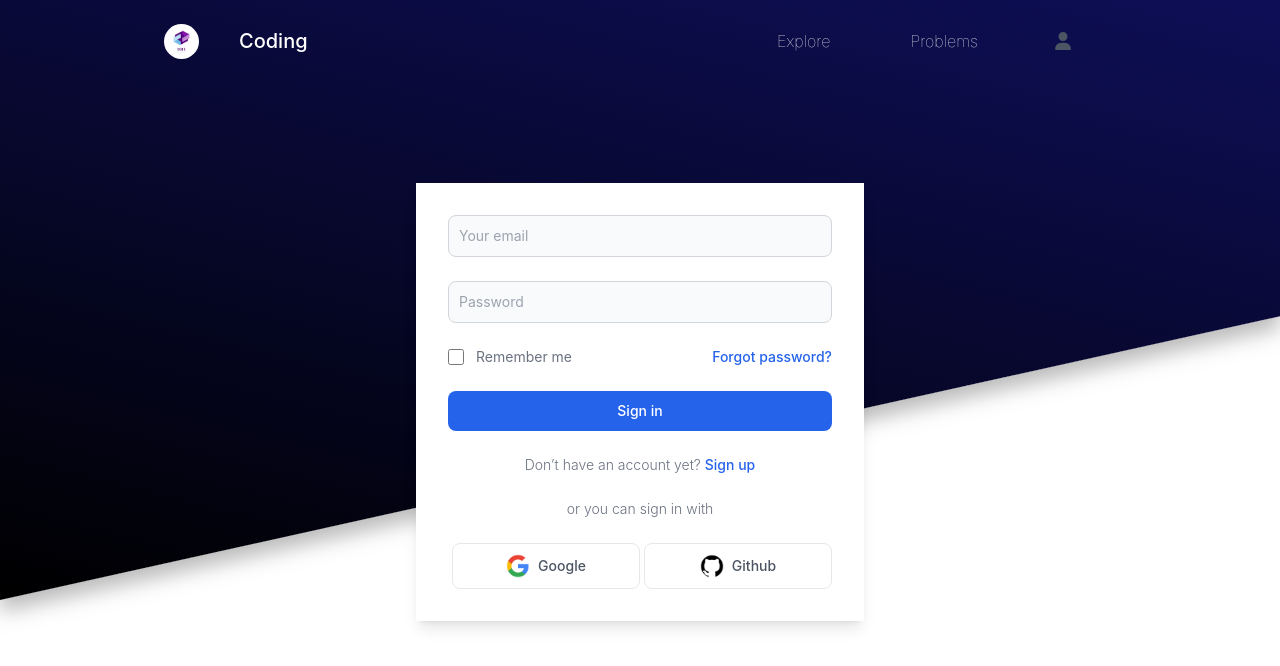
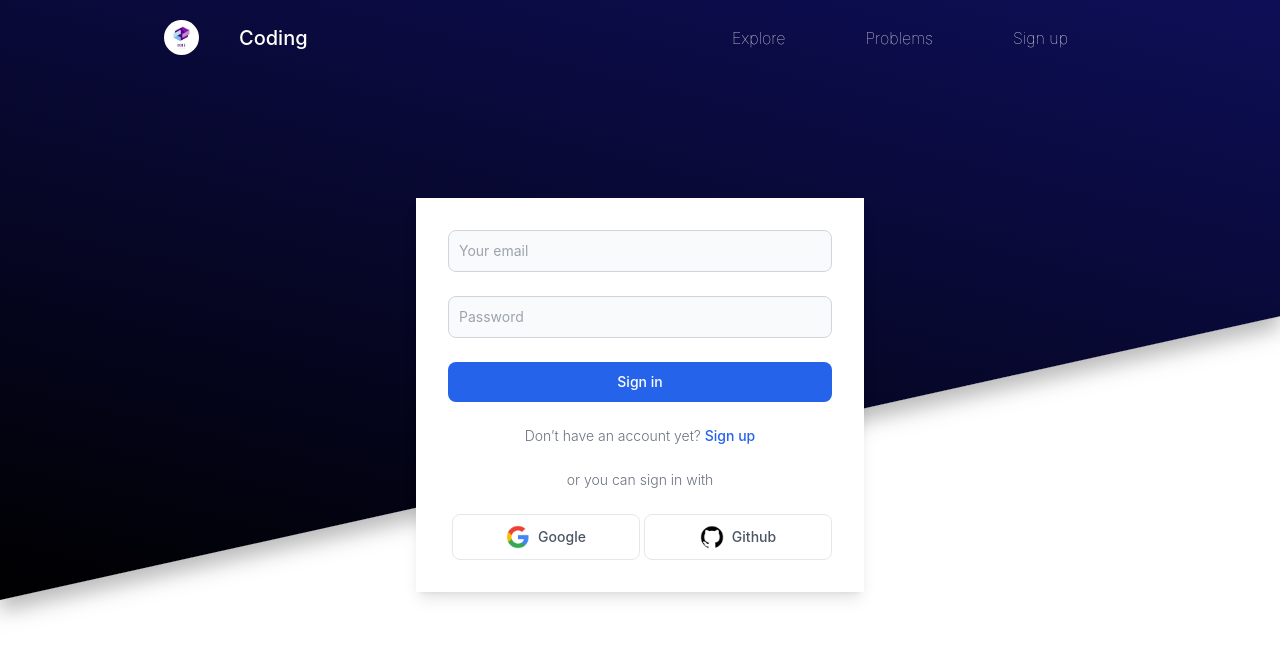
Before and after one commit to kamlesh3006/coding-challenge, a React (Create React App) app: page /signin in a window 1280 px wide. Shown: the top 666 px of the page. Built offline with nearby package versions, Linux system fonts and the light colour scheme; a small style sheet from the web is missing.

Commit message:
new folder structure

```diff
--- a/package.json
+++ b/package.json
@@ -7,6 +7,7 @@
     "@testing-library/jest-dom": "^5.17.0",
     "@testing-library/react": "^13.4.0",
     "@testing-library/user-event": "^13.5.0",
+    "axios": "^1.6.7",
     "react": "^18.2.0",
     "react-dom": "^18.2.0",
     "react-router-dom": "^6.22.0",
--- a/src/components/Explore.js
+++ b/src/components/Explore.js
@@ -1,11 +1,19 @@
 import React, { useRef, useState } from "react";
 import Navbar from "./Navbar";
 import Cards from "./Cards";
+import { Link, useNavigate } from 'react-router-dom';
 
 const Explore = () => {
+  const navigate = useNavigate();
+  const handleLogout = () => {
+    // Clear the authentication token from local storage
+    localStorage.removeItem('token');
+    // Redirect the user to the signin page or any other desired page
+    navigate('/signin');
+  };
   return (
     <div>
-      <Navbar textCol="gray-700" bgCol="gray-100" to="/signin" btn="Sign in" />
+      <Navbar textCol="gray-700" bgCol="gray-100" to="/signin" btn="Sign in" onLogout={handleLogout} />
       <section className="text-gray-600 mx-6 md:mx-24 body-font">
         <div className="container flex flex-wrap px-5 mx-auto items-center">
           <div className="text-start md:w-1/2 md:pr-12 md:py-8 md:border-b-0 mb-10 md:mb-0 pt-10">
--- a/src/components/Navbar.js
+++ b/src/components/Navbar.js
@@ -1,13 +1,32 @@
-import React, { useState } from "react";
+import React, { useState, useEffect } from "react";
 import "../css/Navbar.css";
-import Proptypes from "prop-types";
+import PropTypes from "prop-types";
 import { Link } from "react-router-dom";
 
 export default function Navbar(props) {
   const [dropdownOpen, setDropdownOpen] = useState(false);
+  const [isAuthenticated, setIsAuthenticated] = useState(false);
 
   const toggleDropdown = () => {
     setDropdownOpen(!dropdownOpen);
+  };
+
+  useEffect(() => {
+    // Check if the user is already authenticated (e.g., if a token exists in local storage)
+    const token = localStorage.getItem('token');
+    if (token) {
+      setIsAuthenticated(true);
+    } else {
+      setIsAuthenticated(false);
+    }
+  }, []);
+
+  // Function to handle logout
+  const handleLogout = () => {
+    // Call the logout function passed as a prop
+    props.onLogout();
+    // Close the dropdown menu
+    setDropdownOpen(false);
   };
 
   return (
@@ -43,6 +62,7 @@ export default function Navbar(props) {
             >
               Problems
             </Link>
+            {isAuthenticated ? (
               <div className="relative">
                 <button
                   onClick={toggleDropdown}
@@ -90,13 +110,24 @@ export default function Navbar(props) {
                       >
                         View Profile
                       </Link>
-                    <button className="block w-full py-2 px-4 text-left text-gray-800 transition duration-500 hover:bg-gray-100">
+                      <button
+                        onClick={handleLogout} // Call the handleLogout function on click
+                        className="block w-full py-2 px-4 text-left text-gray-800 transition duration-500 hover:bg-gray-100"
+                      >
                         Logout
                       </button>
                     </div>
                   )}
                 </div>
               </div>
+            ) : (
+              <Link
+                to={props.to}
+                className="ml-4 mr-8 py-1 px-4 transition duration-500 rounded-full hover:bg-white hover:text-black"
+              >
+                {props.btn}
+              </Link>
+            )}
           </nav>
         </div>
       </header>
@@ -105,9 +136,9 @@ export default function Navbar(props) {
 }
 
 Navbar.propTypes = {
-  btn: Proptypes.string,
-  to: Proptypes.string,
-  textCol: Proptypes.string,
-  bgCol: Proptypes.string,
-  onLogout: Proptypes.func.isRequired,
+  btn: PropTypes.string,
+  to: PropTypes.string,
+  textCol: PropTypes.string,
+  bgCol: PropTypes.string,
+  onLogout: PropTypes.func.isRequired,
 };
--- a/src/components/Signin.js
+++ b/src/components/Signin.js
@@ -1,38 +1,88 @@
-import React from 'react'
-import Navbar from './Navbar'
-import '../css/Landing.css'
-import googleLogo from './google.png'
-import githubLogo from './github.png'
-import { Link } from 'react-router-dom'
+import React, { useState, useEffect } from 'react';
+import Navbar from './Navbar';
+import googleLogo from './google.png';
+import githubLogo from './github.png';
+import { Link, useNavigate } from 'react-router-dom';
+import axios from 'axios';
 
 export default function Signin() {
+  const navigate = useNavigate();
+  const [formData, setFormData] = useState({
+    email: '',
+    password: ''
+  });
+
+  useEffect(() => {
+    // Check if the user is already authenticated (e.g., if a token exists in local storage)
+    const isAuthenticated = localStorage.getItem('token');
+    if (isAuthenticated) {
+      // Redirect to the explore page if the user is already authenticated
+      navigate('/explore');
+    }
+  }, [navigate]);
+
+  // Define logout function
+  const handleLogout = () => {
+    // Clear the authentication token from local storage
+    localStorage.removeItem('token');
+    // Redirect the user to the signin page or any other desired page
+    navigate('/signin');
+  };
+
+  const handleSubmit = async (e) => {
+    e.preventDefault();
+    try {
+      const response = await axios.post("http://localhost:3001/api/users/login", formData);
+      console.log(response.data); // Log the response from the backend
+      // Store the authentication token in local storage
+      localStorage.setItem('token', response.data.token);
+      navigate('/explore');// Redirect the user to another page after successful login
+      // For example, you can use useHistory or useNavigate here
+    } catch (error) {
+        if (error.response) {
+            // The request was made and the server responded with a status code
+            // that falls out of the range of 2xx
+            if (error.response.status === 401) {
+              // Unauthorized (wrong email or password)
+              alert("Invalid email or password");
+            } else {
+              // Other error status codes
+              alert("An error occurred. Please try again later.");
+            }
+            console.error(error.response.data);
+          } else if (error.request) {
+            // The request was made but no response was received
+            alert("No response received from the server. Please try again later.");
+            console.error(error.request);
+          } else {
+            // Something happened in setting up the request that triggered an Error
+            alert("An unexpected error occurred. Please try again later.");
+            console.error("Error", error.message);
+          }
+    }
+  };
+
+  const handleChange = (e) => {
+    setFormData({
+      ...formData,
+      [e.target.name]: e.target.value
+    });
+  };
+
   return (
     <div>
-            <Navbar to="/signup" btn="Sign up"/>
+      <Navbar to="/signup" btn="Sign up" onLogout={handleLogout} /> {/* Pass the logout function as a prop */}
       <div className="diagonal-partition"></div>
       <section className="md:-my-20 my-32">
         <div className="flex flex-col items-center justify-center px-6 py-8 mx-auto md:h-screen lg:py-0">
           <div className="w-full bg-white shadow-lg md:mt-0 sm:max-w-md">
             <div className="p-6 space-y-4 md:space-y-6 sm:p-8">
-                            <form className="space-y-4 md:space-y-6" action="#">
+              <form className="space-y-4 md:space-y-6" onSubmit={handleSubmit}>
                 <div>
-                                    {/* <label for="email" className="block text-start mb-2 text-sm font-medium text-gray-900">Your email</label> */}
-                                    <input type="email" name="email" id="email" className="bg-gray-50 border border-gray-300 text-gray-900 sm:text-sm rounded-lg focus:outline-none focus:ring-1 focus:ring-gray-400 block w-full p-2.5" placeholder="Your email" required=""/>
+                  <input type="email" name="email" value={formData.email} onChange={handleChange} id="email" className="bg-gray-50 border border-gray-300 text-gray-900 sm:text-sm rounded-lg focus:outline-none focus:ring-1 focus:ring-gray-400 block w-full p-2.5" placeholder="Your email" required=""/>
                 </div>
                 <div>
-                                    {/* <label for="password" className="block text-start mb-2 text-sm font-medium text-gray-900">Password</label> */}
-                                    <input type="password" name="password" id="password" placeholder="Password" className="bg-gray-50 border border-gray-300 text-gray-900 sm:text-sm rounded-lg focus:outline-none focus:ring-1 focus:ring-gray-400 block w-full p-2.5 " required=""/>
-                                </div>
-                                <div className="flex items-center justify-between">
-                                    <div className="flex items-start">
-                                        <div className="flex items-center h-5">
-                                            <input id="remember" aria-describedby="remember" type="checkbox" className="w-4 h-4 border border-gray-300 rounded bg-gray-50 focus:ring-3 focus:ring-blue-300" required=""/>
-                                        </div>
-                                        <div className="ml-3 text-sm">
-                                            <label for="remember" className="text-gray-500">Remember me</label>
-                                        </div>
-                                    </div>
-                                    <a href="#" className="text-sm font-medium text-blue-600 hover:underline">Forgot password?</a>
+                  <input type="password" name="password" value={formData.password} onChange={handleChange} id="password" placeholder="Password" className="bg-gray-50 border border-gray-300 text-gray-900 sm:text-sm rounded-lg focus:outline-none focus:ring-1 focus:ring-gray-400 block w-full p-2.5 " required=""/>
                 </div>
                 <button type="submit" className="w-full text-white bg-blue-600 hover:bg-blue-700 focus:ring-4 focus:outline-none focus:ring-blue-300 font-medium rounded-lg text-sm px-5 py-2.5 text-center">Sign in</button>
                 <p className="text-sm font-light text-gray-500">
@@ -42,8 +92,8 @@ export default function Signin() {
                   or you can sign in with
                 </p>
                 <div className='flex'>
-                                <button type="submit" className=" flex items-center justify-center w-1/2 ml-1 text-gray-600 border hover:bg-gray-50 focus:ring-4 focus:outline-none focus:ring-blue-300 font-medium rounded-lg text-sm px-5 py-2.5 text-center"><img src={googleLogo} alt='Google Logo' className='h-6 w-6 mr-2'/>Google</button>
-                                <button type="submit" className=" flex items-center justify-center w-1/2 ml-1 text-gray-600 border hover:bg-gray-50 focus:ring-4 focus:outline-none focus:ring-blue-300 font-medium rounded-lg text-sm px-5 py-2.5 text-center"><img src={githubLogo} alt='Google Logo' className='h-6 w-6 mr-2'/>Github</button>
+                  <button type="submit" className="flex items-center justify-center w-1/2 ml-1 text-gray-600 border hover:bg-gray-50 focus:ring-4 focus:outline-none focus:ring-blue-300 font-medium rounded-lg text-sm px-5 py-2.5 text-center"><img src={googleLogo} alt='Google Logo' className='h-6 w-6 mr-2'/>Google</button>
+                  <button type="submit" className="flex items-center justify-center w-1/2 ml-1 text-gray-600 border hover:bg-gray-50 focus:ring-4 focus:outline-none focus:ring-blue-300 font-medium rounded-lg text-sm px-5 py-2.5 text-center"><img src={githubLogo} alt='Google Logo' className='h-6 w-6 mr-2'/>Github</button>
                 </div>
               </form>
             </div>
@@ -51,5 +101,5 @@ export default function Signin() {
         </div>
       </section>
     </div>
-  )
+  );
 }
--- a/src/components/Signup.js
+++ b/src/components/Signup.js
@@ -1,10 +1,52 @@
-import React from 'react'
-import Navbar from './Navbar'
-import googleLogo from './google.png'
-import githubLogo from './github.png'
-import { Link } from 'react-router-dom'
+import React, { useState, useEffect } from 'react';
+import Navbar from './Navbar';
+import googleLogo from './google.png';
+import githubLogo from './github.png';
+import { Link, useNavigate } from 'react-router-dom';
+import axios from "axios";
 
 export default function Signup() {
+  const navigate = useNavigate();
+  const [formData, setFormData] = useState({
+    firstname: '',
+    lastname: '',
+    email: '',
+    password: '',
+    confirmPassword: '',
+    year: '',
+    branch: ''
+  });
+
+  useEffect(() => {
+    // Check if the user is already authenticated (e.g., if a token exists in local storage)
+    const isAuthenticated = localStorage.getItem('token');
+    if (isAuthenticated) {
+      // Redirect to the explore page if the user is already authenticated
+      navigate('/explore');
+    }
+  }, [navigate]);
+
+  const handleSubmit = async (e) => {
+    e.preventDefault();
+    //console.log(formData);
+    try {
+      await axios.post("http://localhost:3001/api/users/register", formData).then(() => {
+        console.log(formData)
+        alert("User Created Successfully!")
+        navigate('/signin');
+      });
+    } catch (error) {
+      console.error(error)
+    }
+  };
+
+  const handleChange = (e) => {
+    setFormData({
+      ...formData,
+      [e.target.name]: e.target.value
+    });
+  };
+
   return (
     <div>
       <Navbar to="/signin" btn="Sign in"/>
@@ -13,27 +55,24 @@ export default function Signup() {
         <div className="flex flex-col items-center justify-center px-6 py-8 mx-auto md:h-screen lg:py-0">
           <div className="w-full bg-white shadow-lg md:mt-0 sm:max-w-md py-4">
             <div className="p-6 space-y-4 md:space-y-6 sm:p-8">
-              <form className="space-y-4 md:space-y-6" action="#">
+              <form className="space-y-4 md:space-y-6" onSubmit={handleSubmit}>
                 <div className='flex'>
-                      <input type="text" name="fname" id="fname" className="mr-1 bg-gray-50 border border-gray-300 text-gray-900 sm:text-sm rounded-lg  focus:outline-none focus:ring-1 focus:ring-gray-400 block w-full p-2.5" placeholder="First Name" required=""/>
-                      <input type="text" name="lname" id="lname" className="ml-1 bg-gray-50 border border-gray-300 text-gray-900 sm:text-sm rounded-lg  focus:outline-none focus:ring-1 focus:ring-gray-400 block w-full p-2.5" placeholder="Last Name" required=""/>
+                  <input type="text" name="firstname" value={formData.firstname} onChange={handleChange} id="fname" className="mr-1 bg-gray-50 border border-gray-300 text-gray-900 sm:text-sm rounded-lg  focus:outline-none focus:ring-1 focus:ring-gray-400 block w-full p-2.5" placeholder="First Name" required=""/>
+                  <input type="text" name="lastname" value={formData.lastname} onChange={handleChange} id="lname" className="ml-1 bg-gray-50 border border-gray-300 text-gray-900 sm:text-sm rounded-lg  focus:outline-none focus:ring-1 focus:ring-gray-400 block w-full p-2.5" placeholder="Last Name" required=""/>
                 </div>
                 <div>
-                      {/* <label for="email" className="block text-start mb-2 text-sm font-medium text-gray-900">Your email</label> */}
-                      <input type="email" name="email" id="email" className="bg-gray-50 border border-gray-300 text-gray-900 sm:text-sm rounded-lg  focus:outline-none focus:ring-1 focus:ring-gray-400 block w-full p-2.5" placeholder="Your email" required=""/>
+                  <input type="email" name="email" value={formData.email} onChange={handleChange} id="email" className="bg-gray-50 border border-gray-300 text-gray-900 sm:text-sm rounded-lg  focus:outline-none focus:ring-1 focus:ring-gray-400 block w-full p-2.5" placeholder="Your email" required=""/>
                 </div>
                 <div>
-                      {/* <label for="password" className="block text-start mb-2 text-sm font-medium text-gray-900">Password</label> */}
-                      <input type="password" name="password" id="password" placeholder="Password" className="bg-gray-50 border border-gray-300 text-gray-900 sm:text-sm rounded-lg block w-full p-2.5 focus:outline-none focus:ring-1 focus:ring-gray-400" required=""/>
+                  <input type="password" name="password" value={formData.password} onChange={handleChange} id="password" placeholder="Password" className="bg-gray-50 border border-gray-300 text-gray-900 sm:text-sm rounded-lg block w-full p-2.5 focus:outline-none focus:ring-1 focus:ring-gray-400" required=""/>
                 </div>
                 <div>
-                      {/* <label for="confirm-password" className="block text-start mb-2 text-sm font-medium text-gray-900">Confirm password</label> */}
-                      <input type="confirm-password" name="confirm-password" id="confirm-password" placeholder="Confirm Password" className="bg-gray-50 border border-gray-300 text-gray-900 sm:text-sm rounded-lg  focus:outline-none focus:ring-1 focus:ring-gray-400 block w-full p-2.5" required=""/>
+                  <input type="password" name="confirmPassword" value={formData.confirmPassword} onChange={handleChange} id="confirm-password" placeholder="Confirm Password" className="bg-gray-50 border border-gray-300 text-gray-900 sm:text-sm rounded-lg  focus:outline-none focus:ring-1 focus:ring-gray-400 block w-full p-2.5" required=""/>
                 </div>
                 <div className='flex w-full'>
                   <div className="relative mr-1 w-1/3">
-  <select className="block appearance-none w-full bg-white border border-gray-300 text-gray-700 py-2.5 px-4 pr-8 rounded leading-tight focus:outline-none focus:ring-1 focus:ring-gray-400">
-    <option value="" disabled selected className="text-gray-500">Year</option>
+                    <select name='year' value={formData.year} onChange={handleChange} className="block appearance-none w-full bg-white border border-gray-300 text-gray-700 py-2.5 px-4 pr-8 rounded leading-tight focus:outline-none focus:ring-1 focus:ring-gray-400">
+                      <option value="" disabled defaultValue={"FE"} className="text-gray-500">Year</option>
                       <option value="FE">FE</option>
                       <option value="SE">SE</option>
                       <option value="TE">TE</option>
@@ -41,27 +80,25 @@ export default function Signup() {
                     </select>
                     <div className="pointer-events-none absolute inset-y-0 right-0 flex items-center px-2 text-gray-700">
                       <svg className="h-4 w-4" xmlns="http://www.w3.org/2000/svg" viewBox="0 0 20 20" fill="currentColor">
-      <path fill-rule="evenodd"
+                        <path fillRule="evenodd"
                           d="M5.293 7.293a1 1 0 011.414 0L10 11.586l3.293-3.293a1 1 0 111.414 1.414l-4 4a1 1 0 01-1.414 0l-4-4a1 1 0 010-1.414z"
-        clip-rule="evenodd" />
+                          clipRule="evenodd" />
                       </svg>
                     </div>
                   </div>
-{/* <input type="text" name="year" id="year" placeholder="Year" className="w-2/5 mr-1 bg-gray-50 border border-gray-300 text-gray-900 sm:text-sm rounded-lg  focus:outline-none focus:ring-1 focus:ring-gray-400 block w-full p-2.5" required=""/>
-<input type="text" name="branch" id="branch" placeholder="Branch" className="ml-1 bg-gray-50 border border-gray-300 text-gray-900 sm:text-sm rounded-lg  focus:outline-none focus:ring-1 focus:ring-gray-400 block w-full p-2.5" required=""/> */}
                   <div className="relative ml-1 w-full">
-  <select className="block appearance-none w-full bg-white border border-gray-300 text-gray-700 py-2.5 px-4 pr-8 rounded leading-tight focus:outline-none focus:ring-1 focus:ring-gray-400">
-    <option value="" disabled selected className="text-gray-500">Branch</option>
-    <option value="Co">Computer</option>
+                    <select name='branch' value={formData.branch} onChange={handleChange} className="block appearance-none w-full bg-white border border-gray-300 text-gray-700 py-2.5 px-4 pr-8 rounded leading-tight focus:outline-none focus:ring-1 focus:ring-gray-400">
+                      <option value="" disabled defaultValue={"Computer"} className="text-gray-500">Branch</option>
+                      <option value="Computer">Computer</option>
                       <option value="IT">Information Technology</option>
-    <option value="Me">Mechanical</option>
-    <option value="Ci">Civil</option>
+                      <option value="Mechanical">Mechanical</option>
+                      <option value="Civil">Civil</option>
                     </select>
                     <div className="pointer-events-none absolute inset-y-0 right-0 flex items-center px-2 text-gray-700">
                       <svg className="h-4 w-4" xmlns="http://www.w3.org/2000/svg" viewBox="0 0 20 20" fill="currentColor">
-      <path fill-rule="evenodd"
+                        <path fillRule="evenodd"
                           d="M5.293 7.293a1 1 0 011.414 0L10 11.586l3.293-3.293a1 1 0 111.414 1.414l-4 4a1 1 0 01-1.414 0l-4-4a1 1 0 010-1.414z"
-        clip-rule="evenodd" />
+                          clipRule="evenodd" />
                       </svg>
                     </div>
                   </div>
@@ -71,7 +108,7 @@ export default function Signup() {
                     <input id="terms" aria-describedby="terms" type="checkbox" className="w-4 h-4 border border-gray-300 rounded bg-gray-50 focus:ring-3 focus:ring-blue-300" required=""/>
                   </div>
                   <div className="ml-3 text-sm">
-                        <label for="terms" className="font-light text-gray-500">I accept the <a className="font-medium text-blue-600 hover:underline" href="#">Terms and Conditions</a></label>
+                    <label htmlFor="terms" className="font-light text-gray-500">I accept the <a className="font-medium text-blue-600 hover:underline" href="#">Terms and Conditions</a></label>
                   </div>
                 </div>
                 <button type="submit" className="w-full text-white bg-blue-600 hover:bg-blue-700 focus:ring-4 focus:outline-none focus:ring-blue-300 font-medium rounded-lg text-sm px-5 py-2.5 text-center">Create an account</button>
@@ -82,15 +119,14 @@ export default function Signup() {
                   or you can sign in with
                 </p>
                 <div className='flex'>
-                  <button type="submit" className=" flex items-center justify-center w-1/2 ml-1 text-gray-600 border hover:bg-gray-50 focus:ring-4 focus:outline-none focus:ring-blue-300 font-medium rounded-lg text-sm px-5 py-2.5 text-center"><img src={googleLogo} alt='Google Logo' className='h-6 w-6 mr-2'/>Google</button>
-                  <button type="submit" className=" flex items-center justify-center w-1/2 ml-1 text-gray-600 border hover:bg-gray-50 focus:ring-4 focus:outline-none focus:ring-blue-300 font-medium rounded-lg text-sm px-5 py-2.5 text-center"><img src={githubLogo} alt='Google Logo' className='h-6 w-6 mr-2'/>Github</button>
+                  <button type="submit" className="flex items-center justify-center w-1/2 ml-1 text-gray-600 border hover:bg-gray-50 focus:ring-4 focus:outline-none focus:ring-blue-300 font-medium rounded-lg text-sm px-5 py-2.5 text-center"><img src={googleLogo} alt='Google Logo' className='h-6 w-6 mr-2'/>Google</button>
+                  <button type="submit" className="flex items-center justify-center w-1/2 ml-1 text-gray-600 border hover:bg-gray-50 focus:ring-4 focus:outline-none focus:ring-blue-300 font-medium rounded-lg text-sm px-5 py-2.5 text-center"><img src={githubLogo} alt='Google Logo' className='h-6 w-6 mr-2'/>Github</button>
                 </div>
               </form>
             </div>
           </div>
         </div>
       </section>
-
     </div>
-  )
+  );
 }
```
Also changed, not shown: 1 other file (tests, documents, lock files or other folders). Lines whose indentation alone changed are shown as unchanged.
